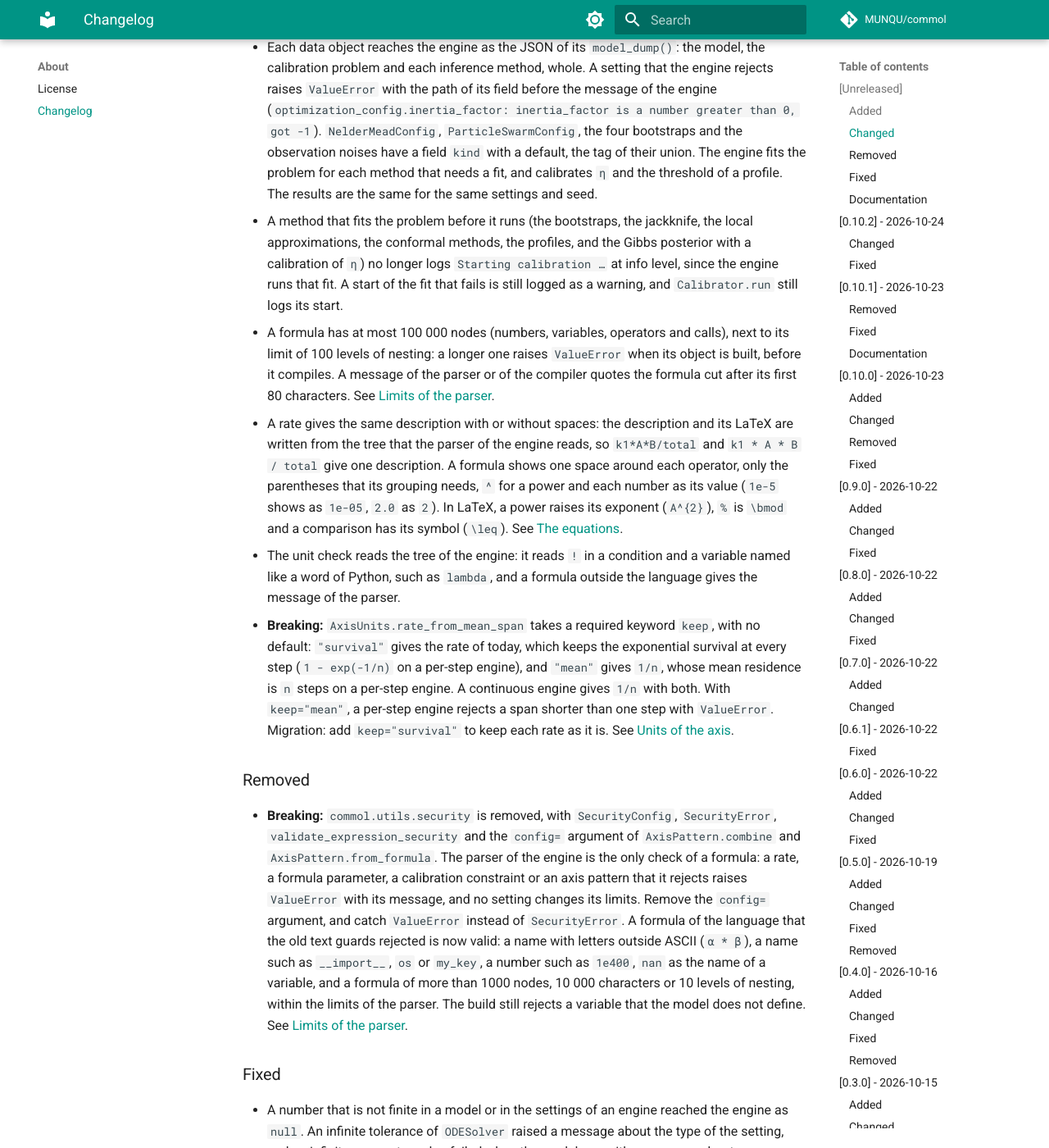
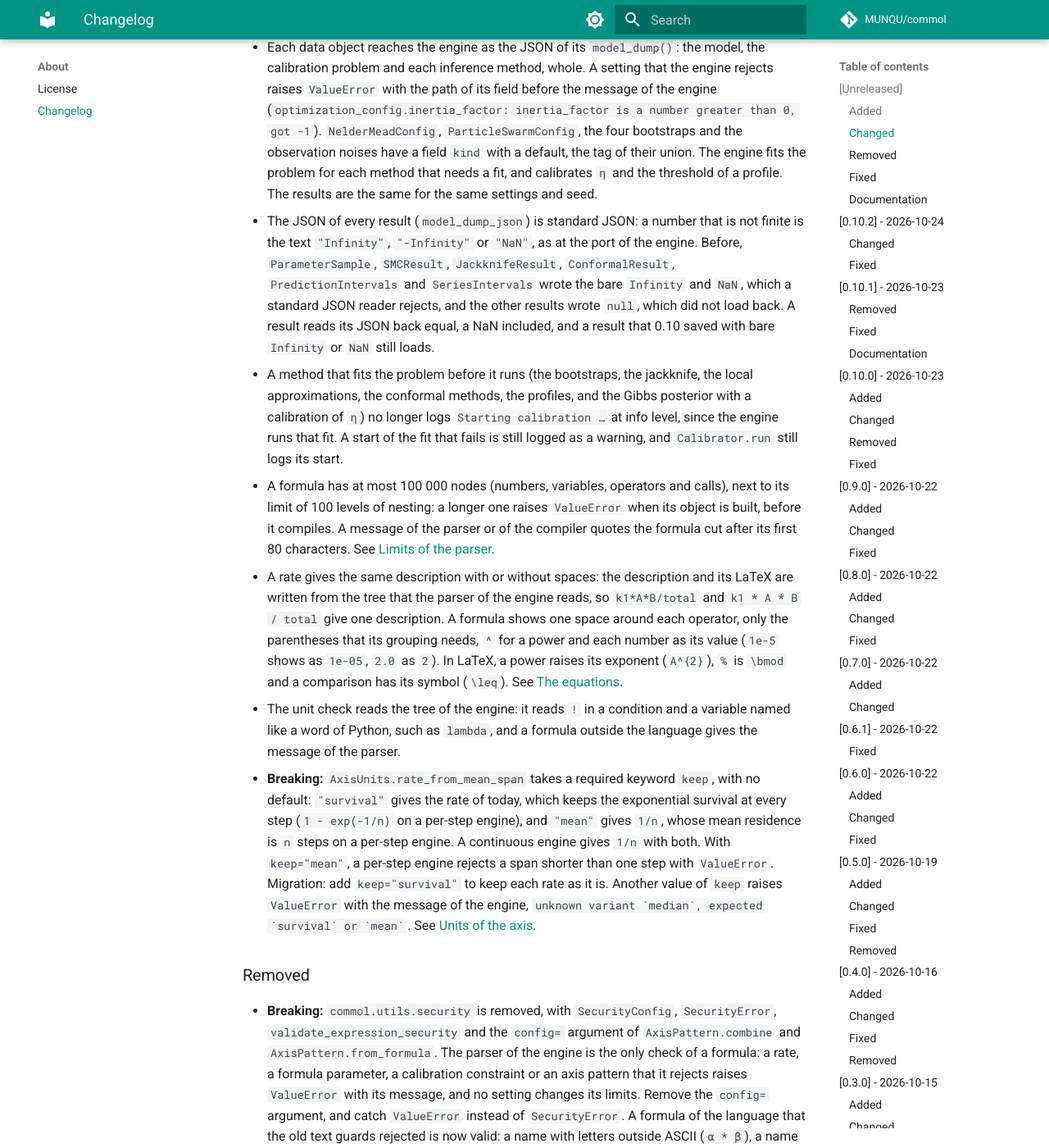
Before and after one commit to MUNQU/commol, an MkDocs documentation site: the page built from docs/about/changelog.md, in a window 1280 px wide and 1400 px high, scrolled down 1401 px. Shown: the whole window at 82% size. Built offline with MkDocs 1.6.1 and Material for MkDocs 9.7.7, drawn with Linux system fonts in a browser that asks for light colours; comment, search, counter and statistics services are not loaded; the version menu is left out.

Commit message:
refactor(results): the JSON of a result writes a number that is not finite as its text

```diff
--- a/docs/about/changelog.md
+++ b/docs/about/changelog.md
@@ -67,6 +67,14 @@ and this project adheres to [Semantic Versioning](https://semver.org/spec/v2.0.0
   the tag of their union. The engine fits the problem for each method that
   needs a fit, and calibrates `η` and the threshold of a profile. The results
   are the same for the same settings and seed.
+- The JSON of every result (`model_dump_json`) is standard JSON: a number
+  that is not finite is the text `"Infinity"`, `"-Infinity"` or `"NaN"`, as
+  at the port of the engine. Before, `ParameterSample`, `SMCResult`,
+  `JackknifeResult`, `ConformalResult`, `PredictionIntervals` and
+  `SeriesIntervals` wrote the bare `Infinity` and `NaN`, which a standard JSON reader rejects, and the other results wrote
+  `null`, which did not load back. A result reads its JSON back equal, a NaN
+  included, and a result that 0.10 saved with bare `Infinity` or `NaN` still
+  loads.
 - A method that fits the problem before it runs (the bootstraps, the
   jackknife, the local approximations, the conformal methods, the profiles,
   and the Gibbs posterior with a calibration of `η`) no longer logs `Starting calibration …` at info
@@ -96,6 +104,8 @@ and this project adheres to [Semantic Versioning](https://semver.org/spec/v2.0.0
   per-step engine. A continuous engine gives `1/n` with both. With
   `keep="mean"`, a per-step engine rejects a span shorter than one step with
   `ValueError`. Migration: add `keep="survival"` to keep each rate as it is.
+  Another value of `keep` raises `ValueError` with the message of the
+  engine, ``unknown variant `median`, expected `survival` or `mean` ``.
   See [Units of the axis](../guide/core-concepts.md#units-of-the-axis).
 
 ### Removed
```
Also changed, not shown: docs/codebase/decisions/python-models.md (+7 -1 lines), docs/guide/simulations.md (+1 -1 lines), docs/guide/uncertainty/index.md (+3 -1 lines), 6 other files.
